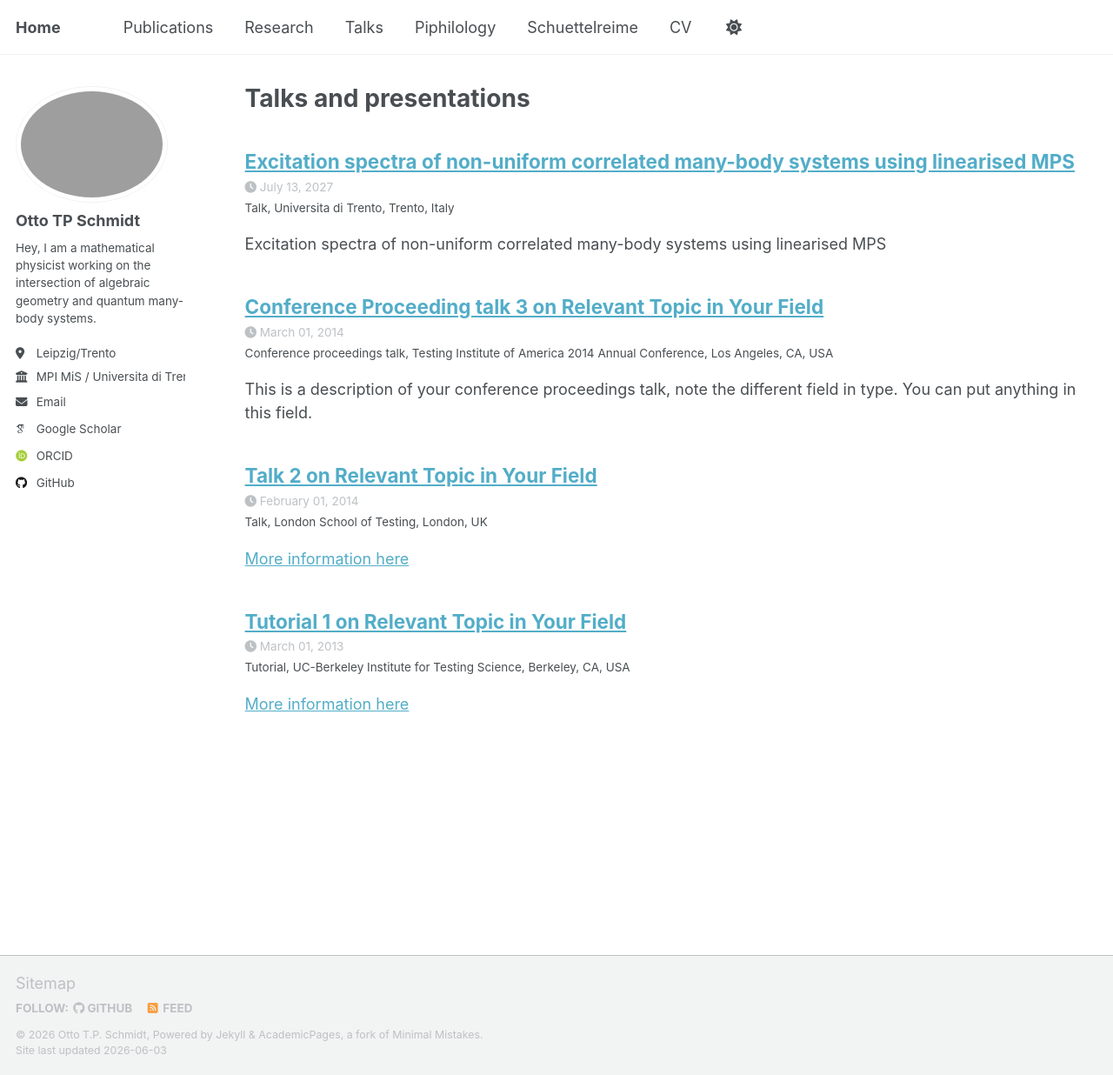
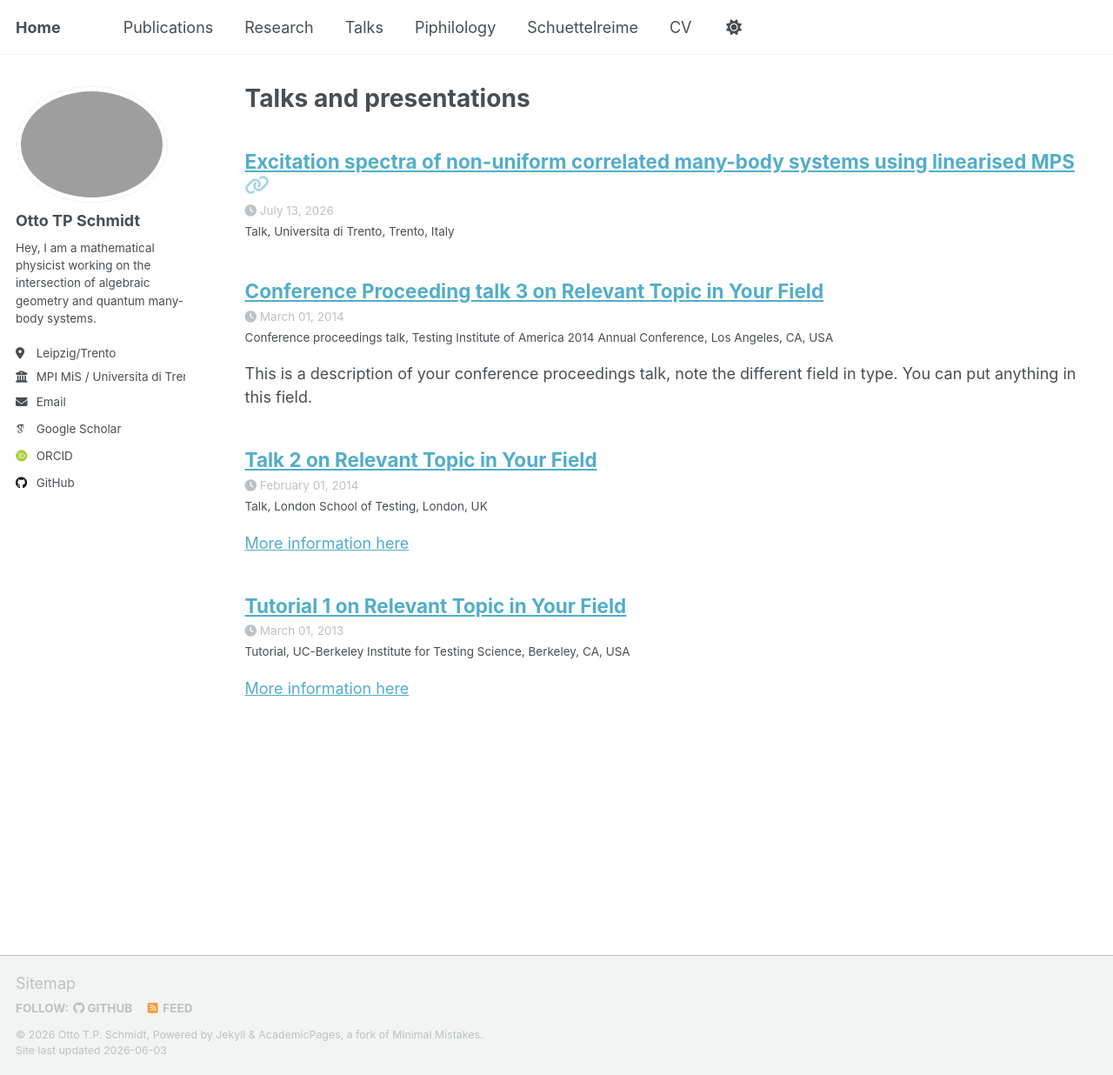
Before and after one commit to ottotpschmidt/ottotpschmidt.github.io, a Jekyll site: the page built from _pages/talks.html, in a window 1280 px wide and 1236 px high. Shown: the whole window at 87% size. Built offline with Jekyll 4.4.1, drawn with Linux system fonts in a browser that asks for light colours; some web fonts are replaced; a script that is not in the unit is left out.

Commit message:
update talk details for Trento event, correcting permalink and date

```diff
--- a/_talks/2026-07-13-trento.md
+++ b/_talks/2026-07-13-trento.md
@@ -2,11 +2,9 @@
 title: "Excitation spectra of non-uniform correlated many-body systems using linearised MPS"
 collection: talks
 type: "Talk"
-permalink: /talks/2012-03-01-talk-1
+permalink: /talks/2026-07-13-trento.md
+link: /talks/Abstract_TENORS_Trento.pdf
 venue: "Universita di Trento"
-date: 2027-07-13
+date: 2026-07-13
 location: "Trento, Italy"
 ---
-
-Excitation spectra of non-uniform correlated many-body systems
-using linearised MPS
```
